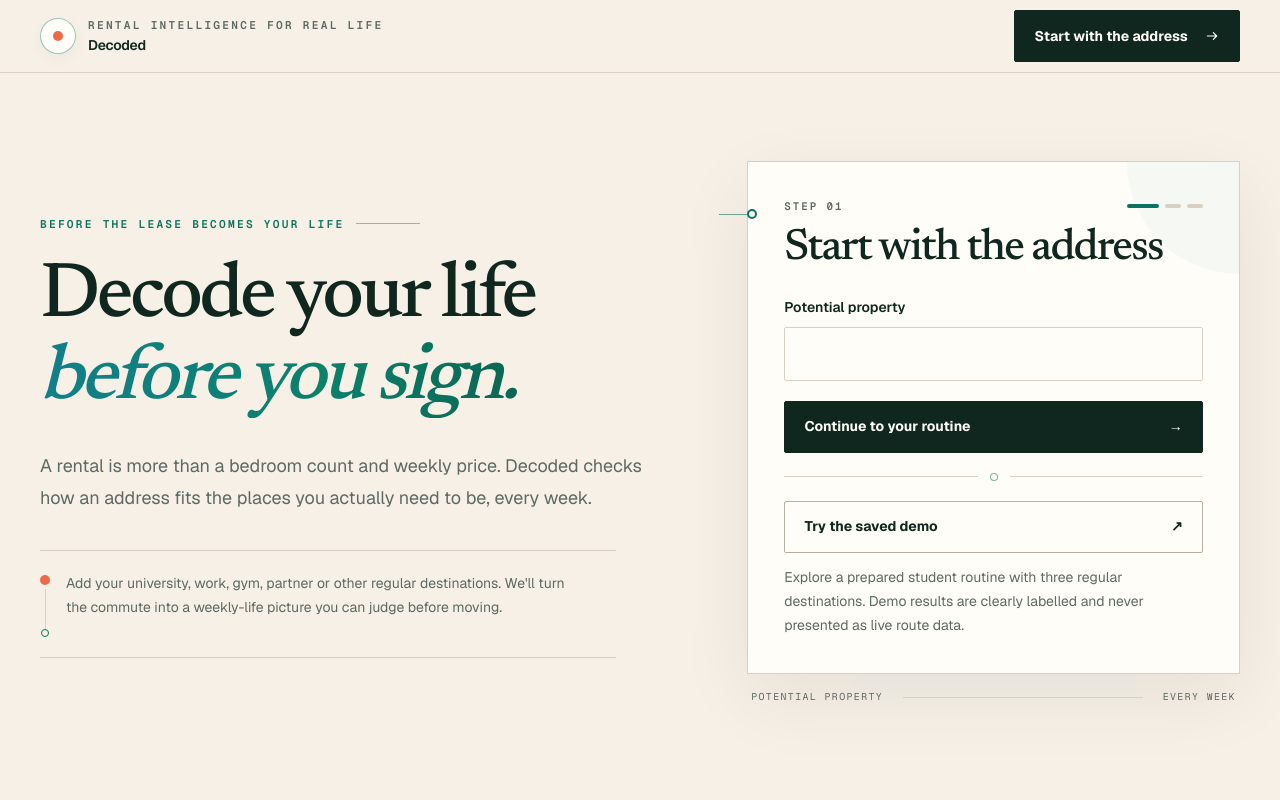
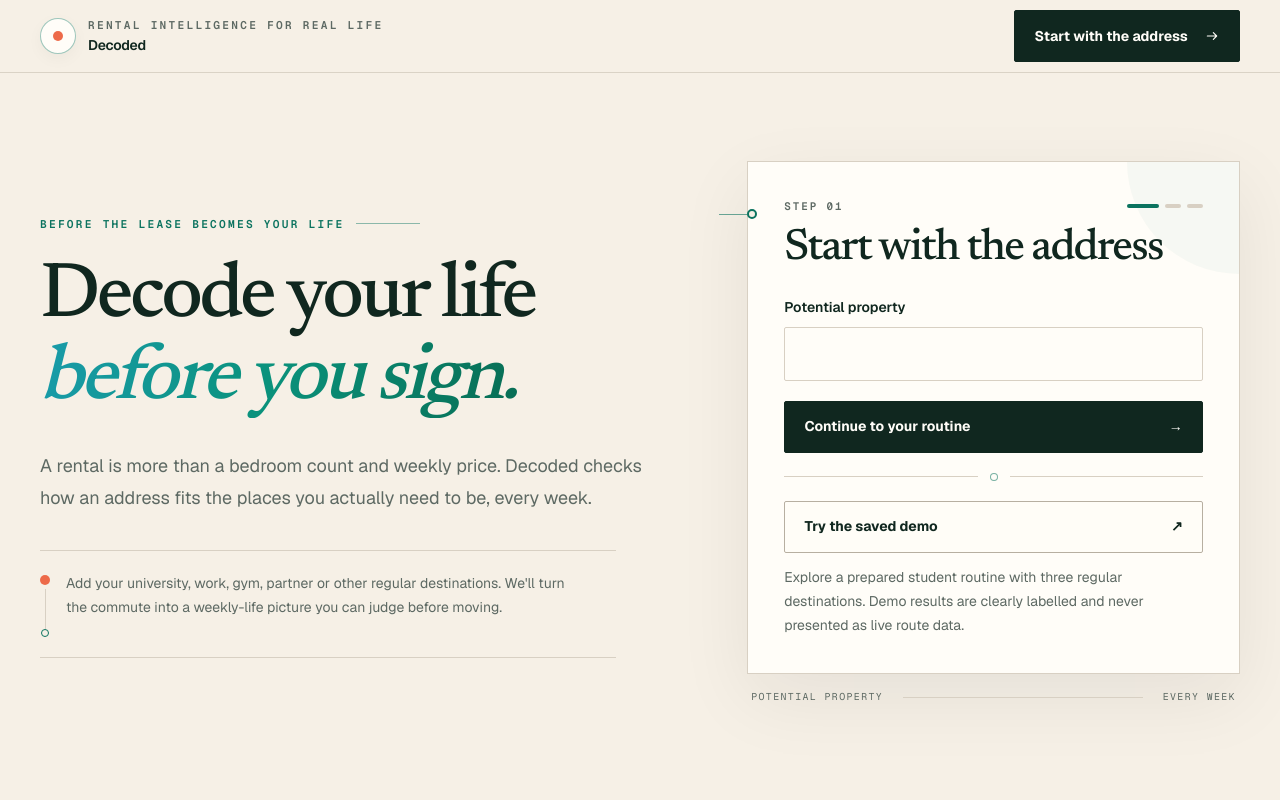
Before and after one commit to anshg15/Ansley, a Next.js app: page / in a window 1280 px wide. Shown: the top 800 px of the page. Built offline with nearby package versions, Linux system fonts and the light colour scheme.

Commit message:
deepen hero headline gradient

```diff
--- a/app/globals.css
+++ b/app/globals.css
@@ -141,9 +141,9 @@ select {
 
 .hero-gradient-text {
   color: var(--moss);
-  background-image: linear-gradient(102deg, #137f91 0%, #0b806a 38%, #0a5c4b 68%, #062f27 100%);
+  background-image: linear-gradient(102deg, #1a9cad 0%, #0a927c 34%, #087158 66%, #004735 100%);
   background-position: 18% 50%;
-  background-size: 140% 100%;
+  background-size: 115% 100%;
   background-clip: text;
   -webkit-background-clip: text;
   -webkit-text-fill-color: transparent;
```
